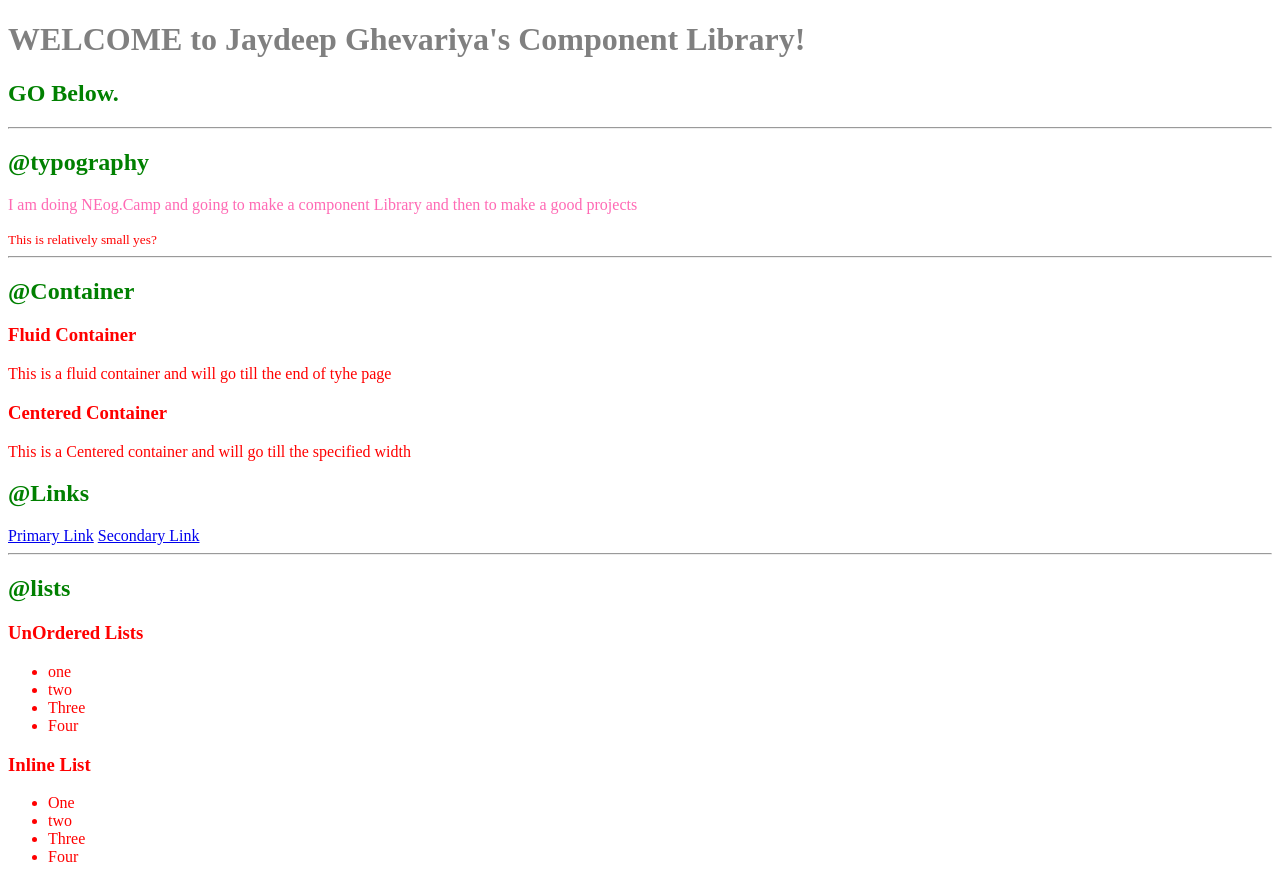
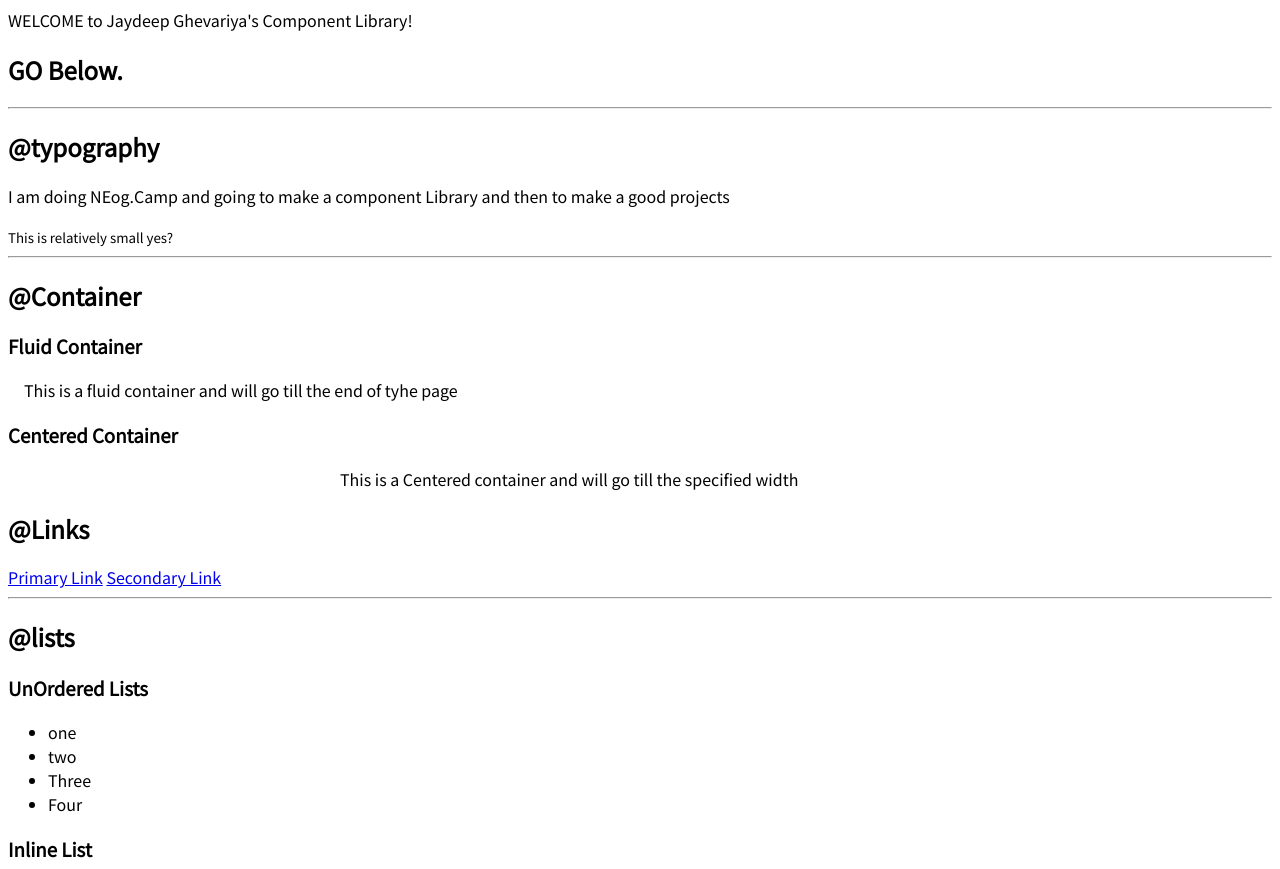
Before and after one commit to JYDP02/HTML-CSS_Library, a plain HTML site: page index.html in a window 1280 px wide. Shown: the top 869 px of the page. Drawn offline with Linux system fonts and the light colour scheme.

Commit message:
update: updated stylesheet

```diff
--- a/index.html
+++ b/index.html
@@ -8,18 +8,18 @@
     <link rel="stylesheet" href="style.css">
 </head>
 <body>
-    <h1 id="lib-header">WELCOME to Jaydeep Ghevariya's Component Library!</h1>
+    <h1">WELCOME to Jaydeep Ghevariya's Component Library!</h1>
     <h2>GO Below.</h2>
     <hr>
     <h2>@typography</h2>
-    <p class="para">I am doing NEog.Camp and going to make a component Library and then to make a good projects</p>
+    <p class=>I am doing NEog.Camp and going to make a component Library and then to make a good projects</p>
     <small>This is relatively small yes?</small>
     <hr>
     <h2>@Container</h2>
     <h3>Fluid Container</h3>
-    <p>This is a fluid container and will go till the end of tyhe page</p>
+    <div class="container container-fluid">This is a fluid container and will go till the end of tyhe page</div>
     <h3>Centered Container</h3>
-    <p>This is a Centered container and will go till the specified width</p>
+    <div class="container container-centered">This is a Centered container and will go till the specified width</div>
 
     <h2>@Links</h2>
     <a href="/">Primary Link</a>
--- a/style.css
+++ b/style.css
@@ -1,19 +1,19 @@
+@import url('https://fonts.googleapis.com/css2?family=Noto+Sans+TC&display=swap');
+
 body{
-    color: red;
+    font-family: 'Noto Sans TC', sans-serif;
 }
 
-h1{
-    color: blue;
+.container{
+    padding-left: 1rem;
+    padding-right: 1rem;
 }
 
-h2{
-    color: green;
+.container-centered{
+    max-width: 600px;
+    margin: auto;
 }
 
-#lib-header{
-    color: grey;
+.container-fluid{
+
 }
-
-.para{
-    color: hotpink;
-}
```
